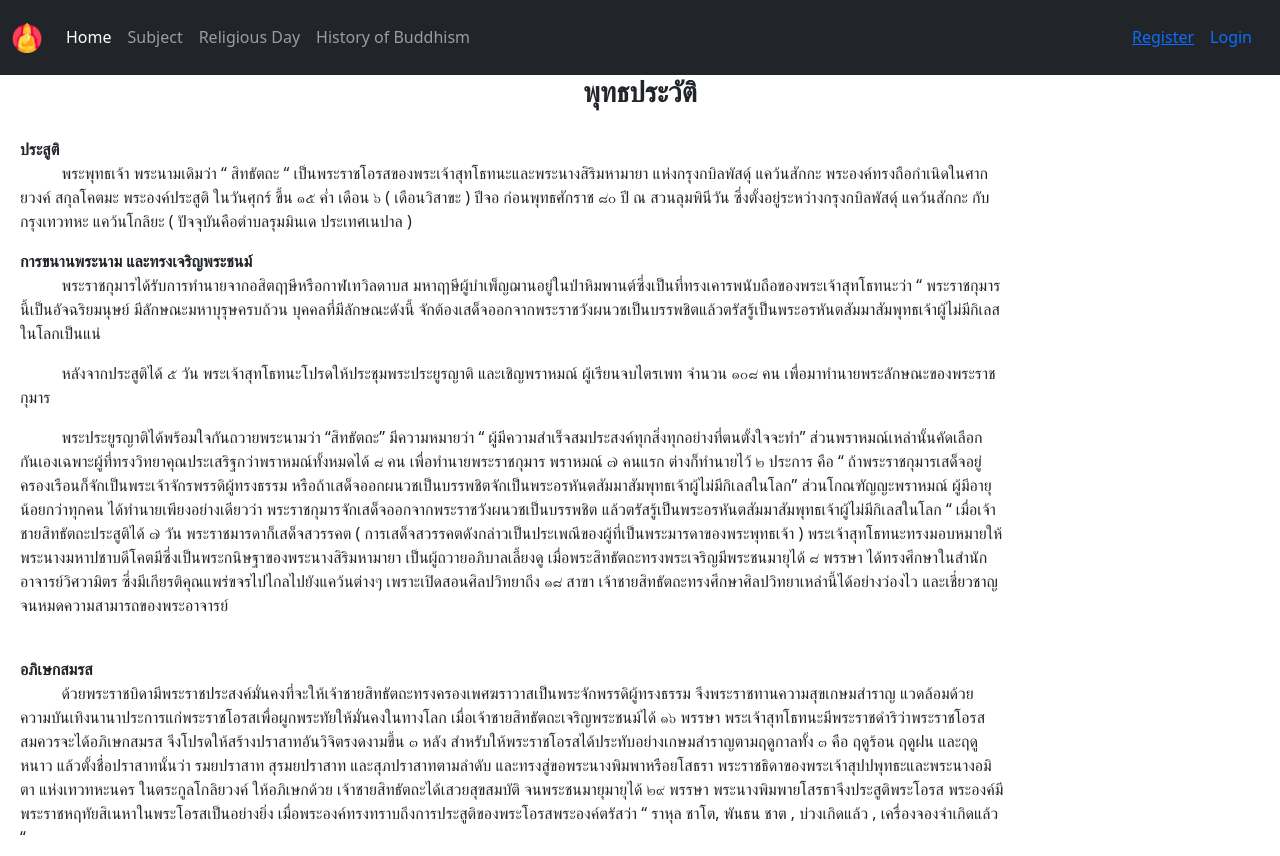
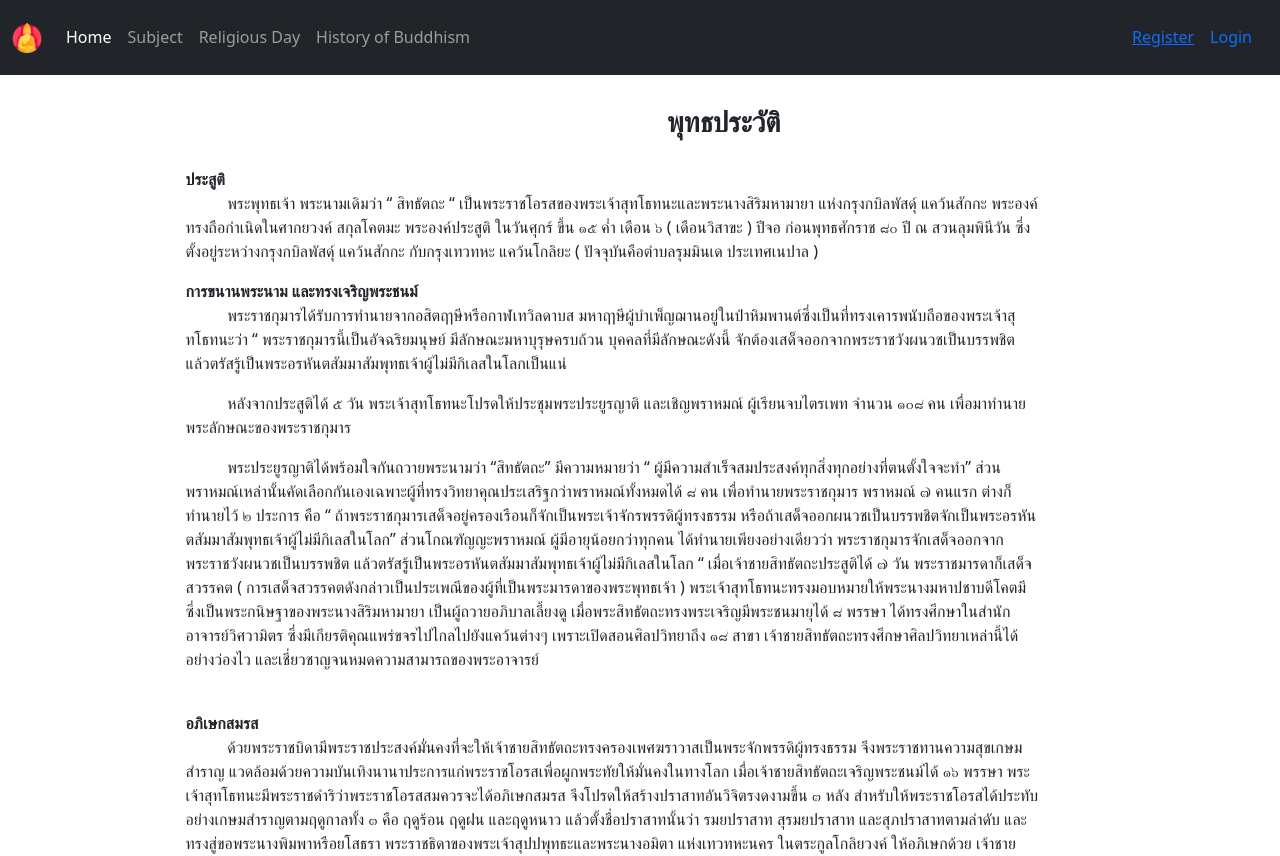
Before and after one commit to pperorin/Software-Studio-Project, a React (Create React App) app in the folder client_front/: page /HistoryOfBuddhism in a window 1280 px wide. Shown: the top 856 px of the page. Built offline with nearby package versions, Linux system fonts and the light colour scheme.

Commit message:
container history of budda

```diff
--- a/client_front/src/components/SubjectCard/index.jsx
+++ b/client_front/src/components/SubjectCard/index.jsx
@@ -51,7 +51,7 @@ const SubjectCard = ({ data }) => {
 
     return (
         <div className="col-sm-4">
-            <div className="card" style={{ height: '300px' }}>
+            <div className="card" style={{ height: '250px' }}>
                 <div className="card-body">
                     <a><img src='https://cdn-icons-png.flaticon.com/512/847/847969.png' style={{ width: '40px', height: '40px' }} />&nbsp;&nbsp;&nbsp;&nbsp;{data.username}</a>
                     <h5 className="card-title">{data.title}</h5>
--- a/client_front/src/pages/HistoryOfBuddhismPage/HistoryOfBuddhismPage.jsx
+++ b/client_front/src/pages/HistoryOfBuddhismPage/HistoryOfBuddhismPage.jsx
@@ -4,6 +4,7 @@ import './style.css'
 const HistoryOfBuddhismPage = () => {
     return (
         <PageLayout>
+            <div className="container" style={{margin:"30px 12%"}}>
                 <div>
                     <h3><b>พุทธประวัติ</b></h3>
                 </div>
@@ -44,7 +45,7 @@ const HistoryOfBuddhismPage = () => {
                     <p>&nbsp;&nbsp;&nbsp;&nbsp;&nbsp;&nbsp;&nbsp;&nbsp;&nbsp;&nbsp;แม้เวลาล่วงมาถึงศตวรรษที่ ๒๕ แล้ว นับตั้งแต่พระองค์ตรัสรู้เป็นพระอรหันตสัมมาสัมพุทธเจ้า และเสด็จดับขันธปรินิพพานที่นอกเมืองกุสินาราในประเทสอินเดีย แต่คำสั่งสอนอันประเสริฐของพระองค์หาได้ล่วงลับไปด้วยไม่ คำสั่งสอนเหล่านั้นยังคงอยู่ เป็นเครื่องนำบุคคลให้ข้ามพ้นจากความมีชีวิต ขึ้นไปสู่ซึ่งคุณค่ายิ่งกว่าชีวิต คือการพ้นจากวัฏสงสารนั่นเอง</p>
                     <p>&nbsp;&nbsp;&nbsp;&nbsp;&nbsp;&nbsp;&nbsp;&nbsp;&nbsp;&nbsp;หลังจากพระพุทธองค์เสด็จดับขันธปรินิพพานแล้ว สาวกของพระองค์ทั้งที่เป็นพระอรหันต์และมิใช่พระอรหันต์ได้ช่วยบำเพ็ญกรณียกิจเผยแผ่พระพุทธวัจนะอันประเสริฐไปทั่วประเทศอินเดีย และขยายออกไปทั่วโลก เป็นที่ยอมรับว่าพระพุทธศาสนาเป็นศาสนาแห่งความเป็นจริง มีเหตุผลเชื่อถือได้และ เป็นศาสนาแห่งสันติภาพและเสรีภาพอย่างแท้จริง</p>
                 </article>
-
+            </div>
         </PageLayout>
     );
 };
```
Lines whose indentation alone changed are shown as unchanged.
